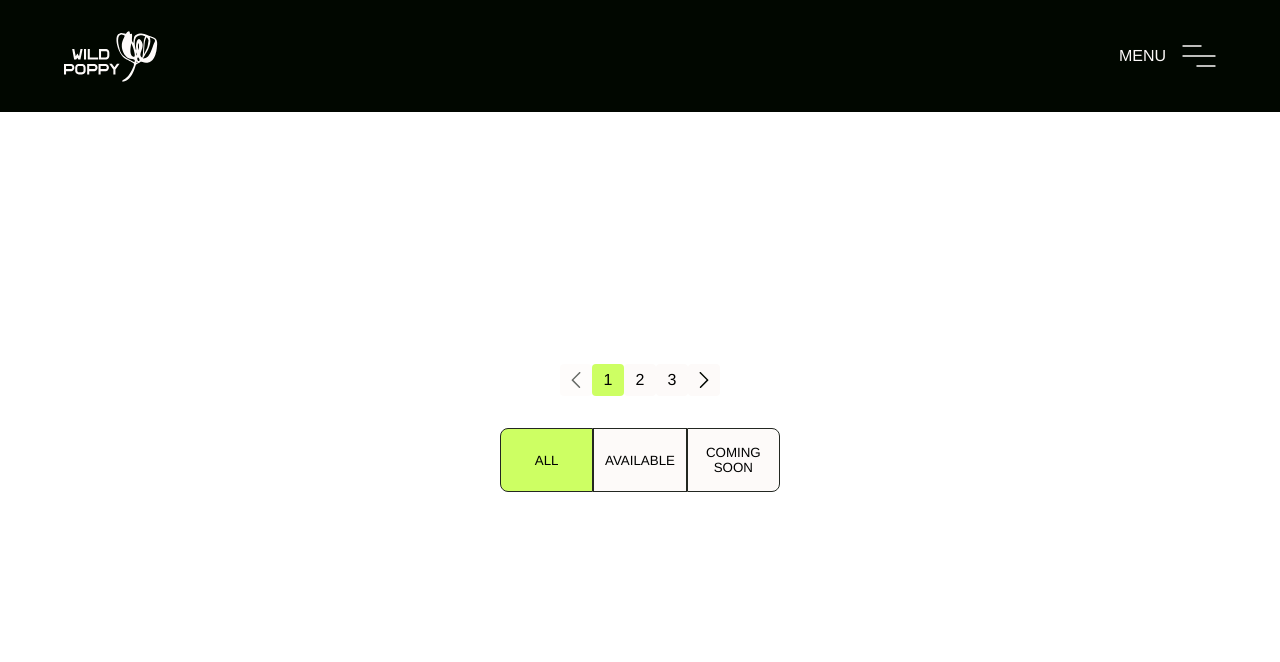
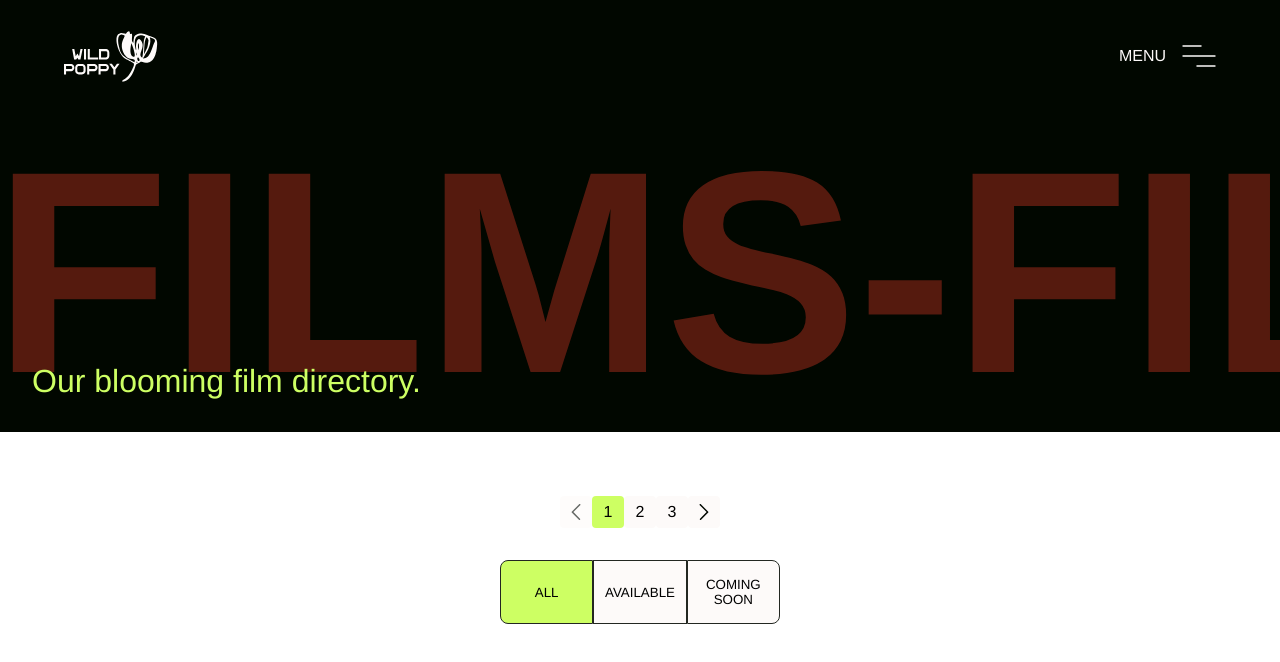
Before and after one commit to Septy2000/Wild-Poppy-Films-Website, a Next.js app in the folder wild-poppy-films-website/: page /films in a window 1280 px wide. Shown: the top 662 px of the page. Built offline with nearby package versions, Linux system fonts and the light colour scheme.

Commit message:
Films page done;

```diff
--- /dev/null
+++ b/wild-poppy-films-website/src/components/TitleBuffer/TitleBuffer.styled.tsx
@@ -0,0 +1,64 @@
+import styled from "styled-components";
+
+export const Container = styled.div`
+    width: 100%;
+    height: 12.5rem;
+    display: flex;
+    padding: 1rem 0;
+    background: ${({ theme }) => theme.colors.neutral.neutral_14};
+    overflow: hidden;
+    user-select: none;
+    position: relative;
+
+    @media (min-width: ${({ theme }) => theme.screen.desktop}) {
+        height: 20rem;
+    }
+`;
+
+export const ScrollContainer = styled.div`
+    display: flex;
+    flex-wrap: nowrap;
+    animation: scroll 15s linear infinite;
+    white-space: nowrap;
+
+    @keyframes scroll {
+        from {
+            transform: translateX(0);
+        }
+        to {
+            transform: translateX(-100%);
+        }
+    }
+`;
+
+export const Title = styled.h1`
+    position: relative;
+    font-size: 10.5rem;
+    display: inline-flex;
+    align-items: center;
+    color: ${({ theme }) => theme.colors.primary_shaded.poppy_red};
+    @media (min-width: ${({ theme }) => theme.screen.desktop}) {
+        font-size: 18rem;
+    }
+
+    &:before {
+        content: " - ";
+        display: inline-block;
+        font-size: 10.5rem;
+        color: ${({ theme }) => theme.colors.primary_shaded.poppy_red};
+        @media (min-width: ${({ theme }) => theme.screen.desktop}) {
+            font-size: 18rem;
+        }
+    }
+`;
+
+export const Description = styled.p`
+    font-size: 1rem;
+    color: ${({ theme }) => theme.colors.secondary.core_green_light_2};
+    position: absolute;
+    left: 2rem;
+    bottom: 2rem;
+    @media (min-width: ${({ theme }) => theme.screen.desktop}) {
+        font-size: 2rem;
+    }
+`;
--- /dev/null
+++ b/wild-poppy-films-website/src/components/TitleBuffer/TitleBuffer.tsx
@@ -0,0 +1,28 @@
+import * as Styled from "./TitleBuffer.styled";
+import React from "react";
+export default function TitleBuffer({
+    title,
+    description,
+}: {
+    title: string;
+    description: string;
+}) {
+    const numberOfItems = 5;
+
+    return (
+        <Styled.Container>
+            <Styled.ScrollContainer>
+                {Array.from({ length: numberOfItems }).map((_, index) => (
+                    <Styled.Title key={index}>{title}</Styled.Title>
+                ))}
+            </Styled.ScrollContainer>
+            <Styled.ScrollContainer>
+                {Array.from({ length: numberOfItems }).map((_, index) => (
+                    <Styled.Title key={index}>{title}</Styled.Title>
+                ))}
+            </Styled.ScrollContainer>
+
+            <Styled.Description>{description}</Styled.Description>
+        </Styled.Container>
+    );
+}
--- a/wild-poppy-films-website/src/components/pages/FilmsPage/FilmsPage.styled.tsx
+++ b/wild-poppy-films-website/src/components/pages/FilmsPage/FilmsPage.styled.tsx
@@ -1,6 +1,17 @@
 "use client";
 import styled from "styled-components";
 import { generateSlideAnimation } from "@/utils/animationUtils";
+
+export const PageWrapper = styled.div`
+    margin-top: ${({ theme }) => theme.navbar_height.mobile};
+    @media (min-width: ${({ theme }) => theme.screen.tablet}) {
+        margin-top: ${({ theme }) => theme.navbar_height.tablet};
+    }
+
+    @media (min-width: ${({ theme }) => theme.screen.desktop}) {
+        margin-top: ${({ theme }) => theme.navbar_height.desktop};
+    }
+`;
 
 export const Container = styled.div`
     display: flex;
@@ -8,7 +19,7 @@ export const Container = styled.div`
     align-items: center;
     justify-content: center;
     overflow: hidden;
-    margin: 0 1.25rem 4rem 1.25rem;
+    margin: 4rem 1.25rem 4rem 1.25rem;
     @media (min-width: ${({ theme }) => theme.screen.desktop}) {
         margin: 4rem;
     }
--- a/wild-poppy-films-website/src/components/pages/FilmsPage/FilmsPage.tsx
+++ b/wild-poppy-films-website/src/components/pages/FilmsPage/FilmsPage.tsx
@@ -8,6 +8,7 @@ import { FilterOptions } from "@/_types/common";
 import { useInView } from "react-intersection-observer";
 import PaginationControl from "@/components/PaginationControl/PaginationControl";
 import useIsMobile from "@/hooks/useIsMobile";
+import TitleBuffer from "@/components/TitleBuffer/TitleBuffer";
 
 export function FilmsPage() {
     const filters: { label: string; status: FilterOptions }[] = [
@@ -24,6 +25,9 @@ export function FilmsPage() {
             status: "coming_soon",
         },
     ];
+
+    const title = "FILMS";
+    const description = "Our blooming film directory.";
 
     const searchParams = useSearchParams();
     const filter = searchParams.get("filter") ?? "all";
@@ -83,8 +87,9 @@ export function FilmsPage() {
     };
 
     return (
+        <Styled.PageWrapper>
+            <TitleBuffer title={title} description={description} />
             <Styled.Container>
-            <div style={{ height: "300px" }}></div>
                 <Styled.TopFilmsPageControlsContainer>
                     {!isMobile && (
                         <PaginationControl
@@ -126,5 +131,6 @@ export function FilmsPage() {
                     inView={inView}
                 />
             </Styled.Container>
+        </Styled.PageWrapper>
     );
 }
--- a/wild-poppy-films-website/src/styles/theme/theme.tsx
+++ b/wild-poppy-films-website/src/styles/theme/theme.tsx
@@ -82,6 +82,11 @@ const theme = {
     },
 
     box_shadow: `0px 0px 1px 0px rgba(0, 0, 0, 0.25), 22px 16px 8px 0px rgba(0, 0, 0, 0), 14px 10px 7px 0px rgba(0, 0, 0, 0.01), 8px 6px 6px 0px rgba(0, 0, 0, 0.05), 4px 3px 4px 0px rgba(0, 0, 0, 0.09), 1px 1px 2px 0px rgba(0, 0, 0, 0.1)`,
+    navbar_height: {
+        mobile: "60px",
+        tablet: "96px",
+        desktop: "112px",
+    },
 };
 
 export default theme;
```
Lines whose indentation alone changed are shown as unchanged.
